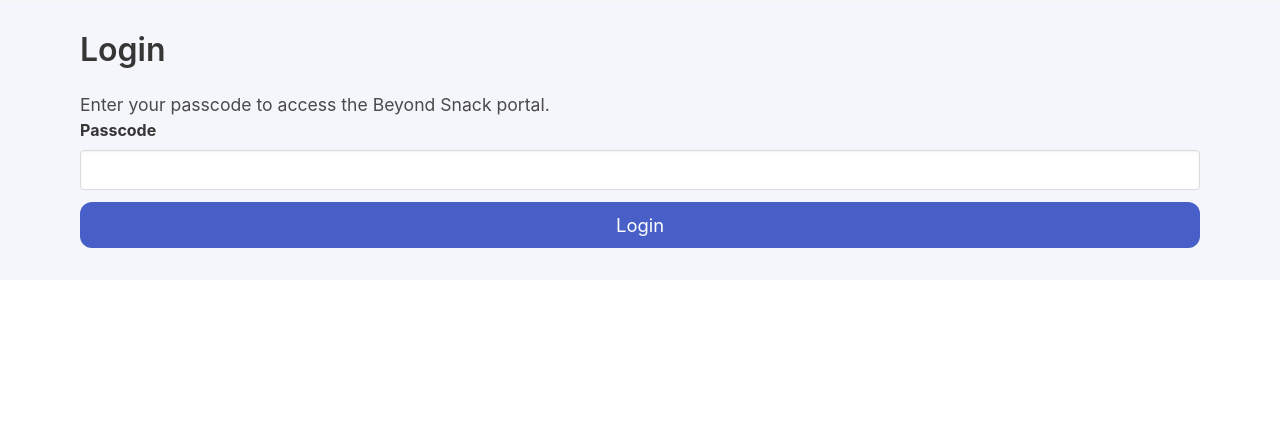
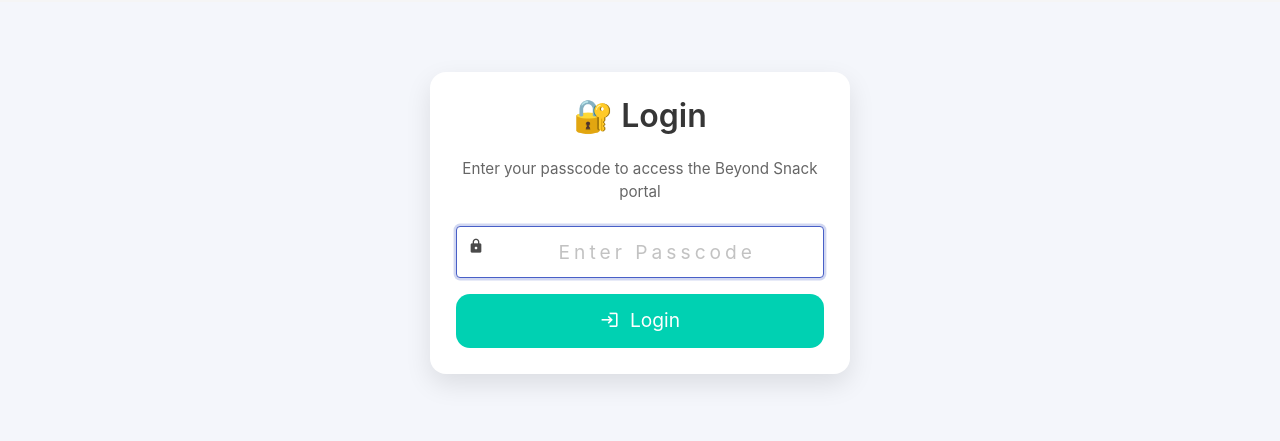
Before and after one commit to KingKai31/beyond_snack_portal, a Flask app: page / in a window 1280 px wide. Shown: the part 80-521 px from the top of the page. Run offline with Flask 3, Linux system fonts and the light colour scheme; some libraries are stand-ins or nearby versions.

Commit message:
Revamp login page with new styles and structure
Enhanced the login page with improved styling and layout.

```diff
--- a/templates/login.html
+++ b/templates/login.html
@@ -1,16 +1,71 @@
 {% extends "base.html" %}
 {% block content %}
 
-<h1 class="title">Login</h1>
-<p>Enter your passcode to access the Beyond Snack portal.</p>
+<style>
+  .login-card {
+    max-width: 420px;
+    margin: 40px auto;
+    background: #ffffff;
+    padding: 26px;
+    border-radius: 16px;
+    box-shadow: 0 10px 26px rgba(0,0,0,0.1);
+  }
 
-<form method="post">
-  <div class="field">
-    <label class="label">Passcode</label>
-    <input class="input" name="passcode" required>
-  </div>
+  .login-title {
+    text-align: center;
+    margin-bottom: 6px;
+  }
 
-  <button class="button is-link is-fullwidth">Login</button>
-</form>
+  .login-subtitle {
+    text-align: center;
+    color: #666;
+    margin-bottom: 22px;
+    font-size: 0.95rem;
+  }
+
+  .input {
+    height: 52px;
+    font-size: 1.2rem;
+    text-align: center;
+    letter-spacing: 4px;
+  }
+
+  .button {
+    height: 54px;
+    font-size: 1.2rem;
+    border-radius: 14px;
+  }
+</style>
+
+<div class="login-card">
+
+  <h1 class="title login-title">🔐 Login</h1>
+  <p class="login-subtitle">
+    Enter your passcode to access the Beyond Snack portal
+  </p>
+
+  <form method="post">
+
+    <div class="field">
+      <div class="control has-icons-left">
+        <input class="input"
+               type="password"
+               name="passcode"
+               placeholder="Enter Passcode"
+               required
+               autofocus>
+        <span class="icon is-left">
+          <i class="mdi mdi-lock"></i>
+        </span>
+      </div>
+    </div>
+
+    <button class="button is-primary is-fullwidth mt-4">
+      <span class="mdi mdi-login"></span>&nbsp; Login
+    </button>
+
+  </form>
+
+</div>
 
 {% endblock %}
```
